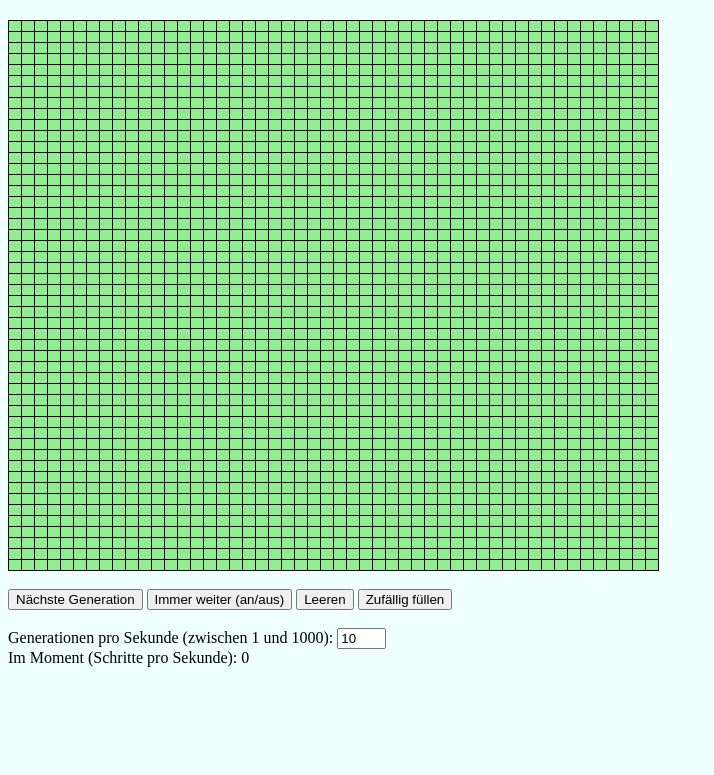
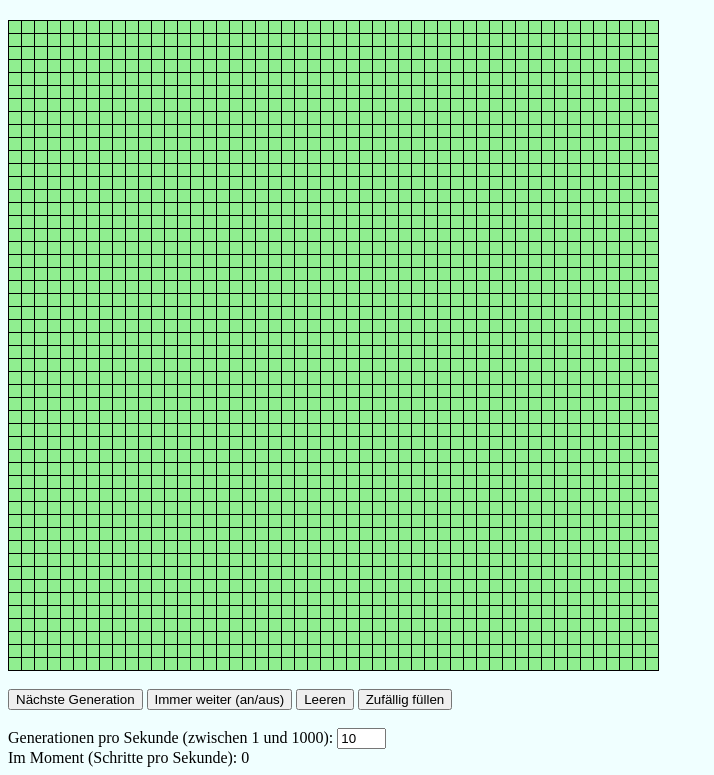
Before and after one commit to JMS-1/HTMLLife, a plain HTML site: page index.html in a window 1280 px wide. Shown: the part 60-835 px from the top of the page, without its empty margins (0-714 px from the left). Before the commit the page ends 800 px from the top, so only its background shows below. Drawn offline with Linux system fonts and the light colour scheme.

Commit message:
Switched from table to css display

```diff
--- a/index.html
+++ b/index.html
@@ -9,9 +9,7 @@
 </head>
 <body onload="seiteGeladen()">
     <h1><a href="http://de.wikipedia.org/wiki/Conways_Spiel_des_Lebens" target="_blank">Conways Spiel des Lebens</a></h1>
-    <table id="spielfeld" class="spielfeld">
-        <tbody data-zeilen="50" data-spalten="50"></tbody>
-    </table>
+    <div id="spielfeld" class="spielfeld" data-zeilen="50" data-spalten="50"></div>
     <br />
     <input type="button" id="step" value="N&auml;chste Generation" onclick="naechsteGeneration()" />
     <input type="button" id="run" value="Immer weiter (an/aus)" onclick="laufenLassenUmschalten()" />
--- a/life.css
+++ b/life.css
@@ -1,18 +1,24 @@
 body {
-  background-color: azure;
+    background-color: azure;
 }
 
-table {
-  border-collapse: collapse;
+div.spielfeld {
+    display: table;
+    border-collapse:collapse;
 }
 
-td {
-  border: 1px solid black;
-  width: 10px;
-  height: 8px;
-  background-color: lightgreen;
+div.zeile {
+    display: table-row;
 }
 
-td.lebt {
-  background-color: red;
+div.zelle {
+    display: table-cell;
+    border: 1px solid black;
+    background-color: lightgreen;
+    width: 12px;
+    height: 12px;
 }
+
+div.lebt {
+    background-color: red;
+}
--- a/life.js
+++ b/life.js
@@ -1,5 +1,6 @@
 // Jede Zelle erhält die Information, ob sie lebt oder tot ist
-var cssLebt = 'lebt';
+var cssTot = 'zelle';
+var cssLebt = cssTot + ' lebt';
 
 // Die folgenden Variablen werden gesetzt, sobald die Seite geladen ist
 var schritteInfo, intervall, alleZellen, zeilen, spalten
@@ -12,7 +13,7 @@ function seiteGeladen() {
     intervall = document.getElementById('interval');
 
     // Die Spielfeld und dessen Größe auslesen
-    var spielfeld = document.querySelector('#spielfeld tbody');
+    var spielfeld = document.querySelector('#spielfeld');
     zeilen = parseInt(spielfeld.getAttribute('data-zeilen'));
     spalten = parseInt(spielfeld.getAttribute('data-spalten'));
 
@@ -20,19 +21,19 @@ function seiteGeladen() {
     var html = '';
 
     for (var z = 0; z < zeilen; z++) {
-        html += '<tr>';
+        html += '<div class="zeile">';
 
         for (var s = 0; s < spalten; s++)
-            html += '<td onclick="zelleUmschalten()" />';
+            html += '<div class="' + cssTot + '" onclick="zelleUmschalten()"></div>';
 
-        html += '</tr>';
+        html += '</div>';
     }
 
     // HTML Elemente auf einen Rutsch erzeugen lassen - das geht am schnellsten
     spielfeld.innerHTML = html;
 
     // Hier merken wir uns alle Zellen
-    alleZellen = spielfeld.querySelectorAll('td');
+    alleZellen = spielfeld.querySelectorAll('.' + cssTot);
 
     // Anzeige erstmalig vornehmen
     schritteAnzeigen();
@@ -88,7 +89,7 @@ function naechsteGeneration() {
         else if (zelle.nachbarn != 2) {
             // Nur ändern wenn nötig
             if (zelle.lebt)
-                zelle.zelle.className = '';
+                zelle.zelle.className = cssTot;
         }
     };
 
@@ -116,7 +117,7 @@ function schritteAnzeigen() {
 // Wenn eine Zelle angeklickt wird ändert sie ihren Zustand
 function zelleUmschalten() {
     var zelle = event.srcElement;
-    var zustand = (zelle.className == cssLebt) ? '' : cssLebt;
+    var zustand = (zelle.className == cssLebt) ? cssTot : cssLebt;
 
     zelle.className = zustand;
 }
@@ -124,7 +125,7 @@ function zelleUmschalten() {
 // Das Spielfeld löschen
 function spielfeldLoeschen() {
     for (var zs = 0; zs < alleZellen.length; zs++) {
-        alleZellen[zs].className = '';
+        alleZellen[zs].className = cssTot;
     };
 };
 
@@ -132,7 +133,7 @@ function spielfeldLoeschen() {
 function spielfeldFuellen() {
     for (var zs = 0; zs < alleZellen.length; zs++) {
         var zelle = alleZellen[zs];
-        var zustand = (Math.random() <= 0.3) ? cssLebt : '';
+        var zustand = (Math.random() <= 0.3) ? cssLebt : cssTot;
 
         zelle.className = zustand;
     };
```
